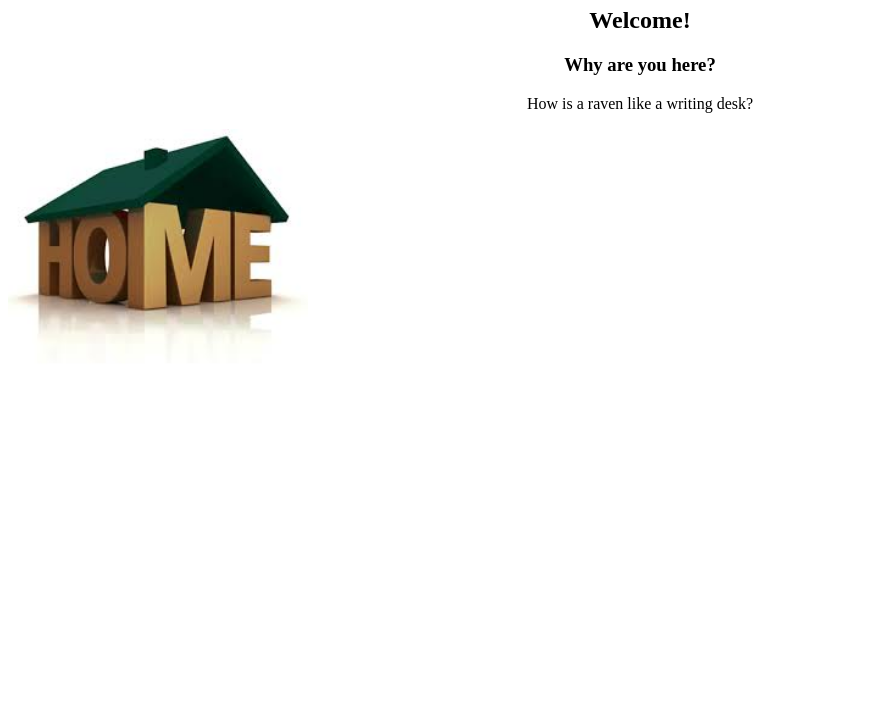
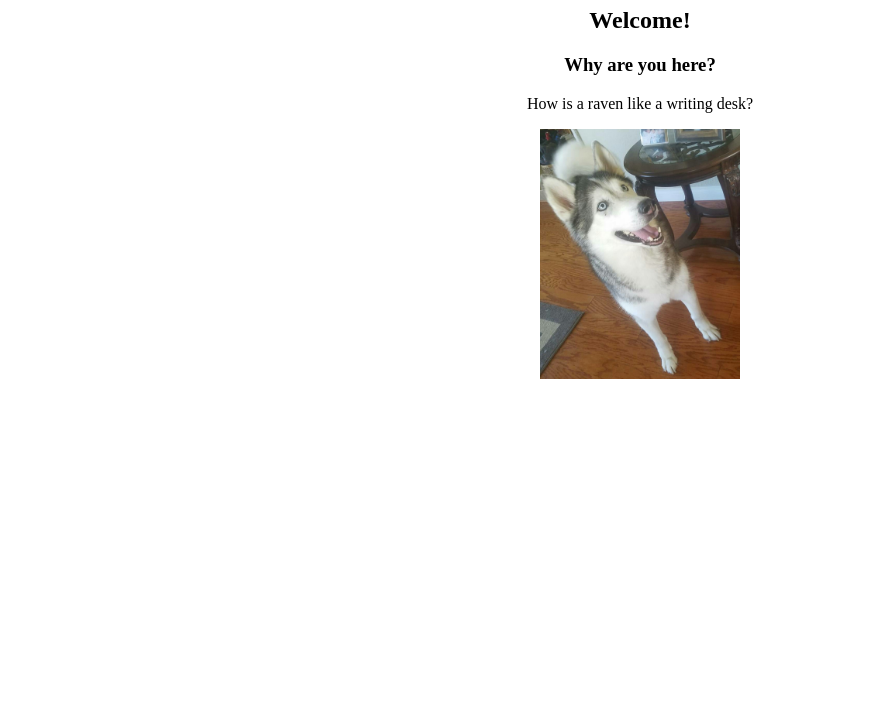
Before and after one commit to crossroads13/crossroads13.github.io, a plain HTML site: page index.html in a window 1280 px wide. Shown: the part 99-800 px from the top of the page, without its empty margins (0-878 px from the left). Drawn offline with Linux system fonts and the light colour scheme.

Commit message:
Toby picture

```diff
--- a/index.html
+++ b/index.html
@@ -5,15 +5,15 @@
     <title>Home</title>
   </head>
   <body>
+    <center>
     <a href="index.html">Home</a>
     <a href="portfolio.html">Portfolio</a>
     <a href="all-about-me.html">All About Me</a>
-    <center>
     <h1>This is my test Home Page!</h1>
     <h2>Welcome!</h2>
     <h3>Why are you here?</h3>
     <p>How is a raven like a writing desk?</p>
+    <img src="images/toby.jpg" height="250">
     </center>
-    <img src="images/home.jpg" height="250">
   </body>
 </html>
```
Also changed, not shown: all-about-me.html (+1 -0 lines), portfolio.html (+2 -0 lines), images/toby.jpg (added).
